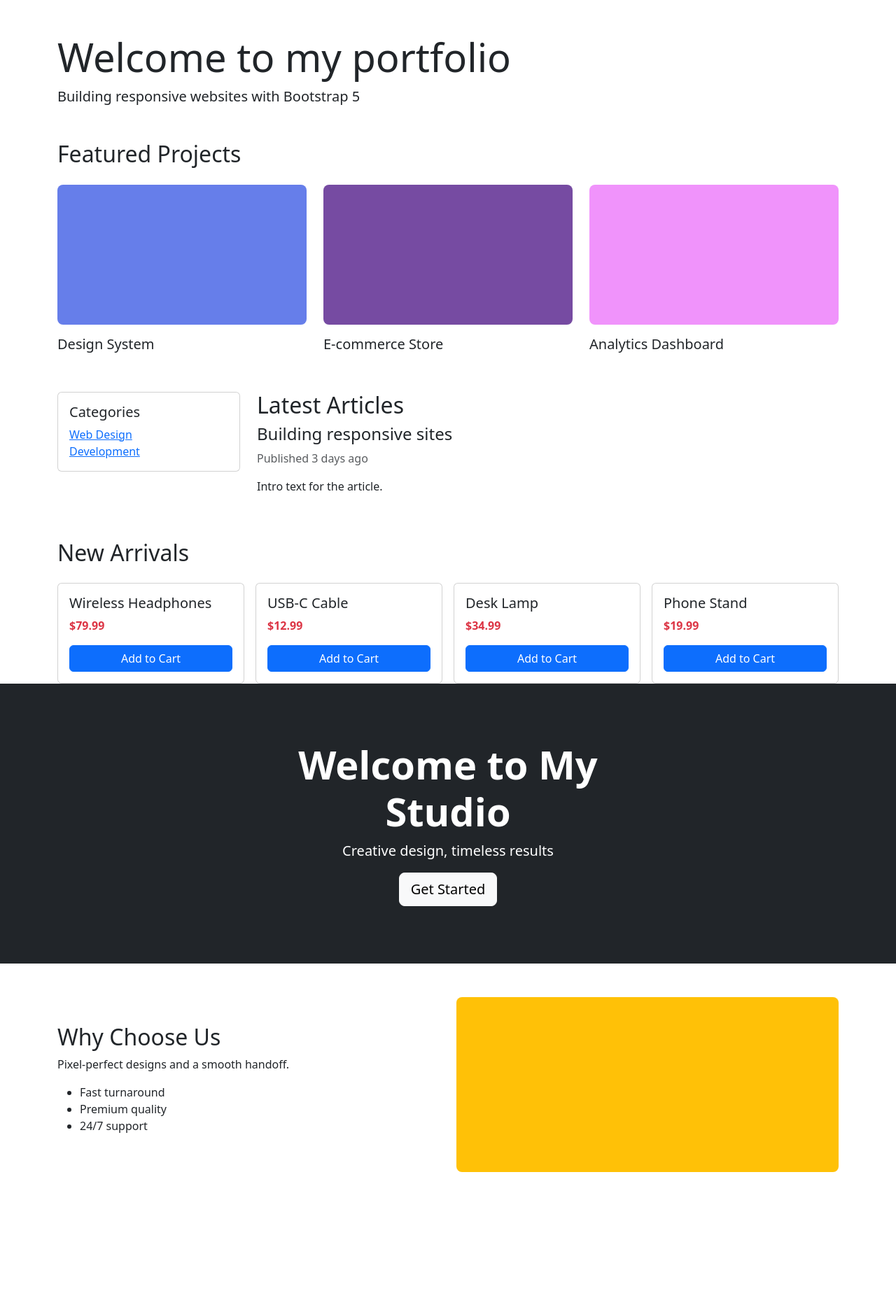
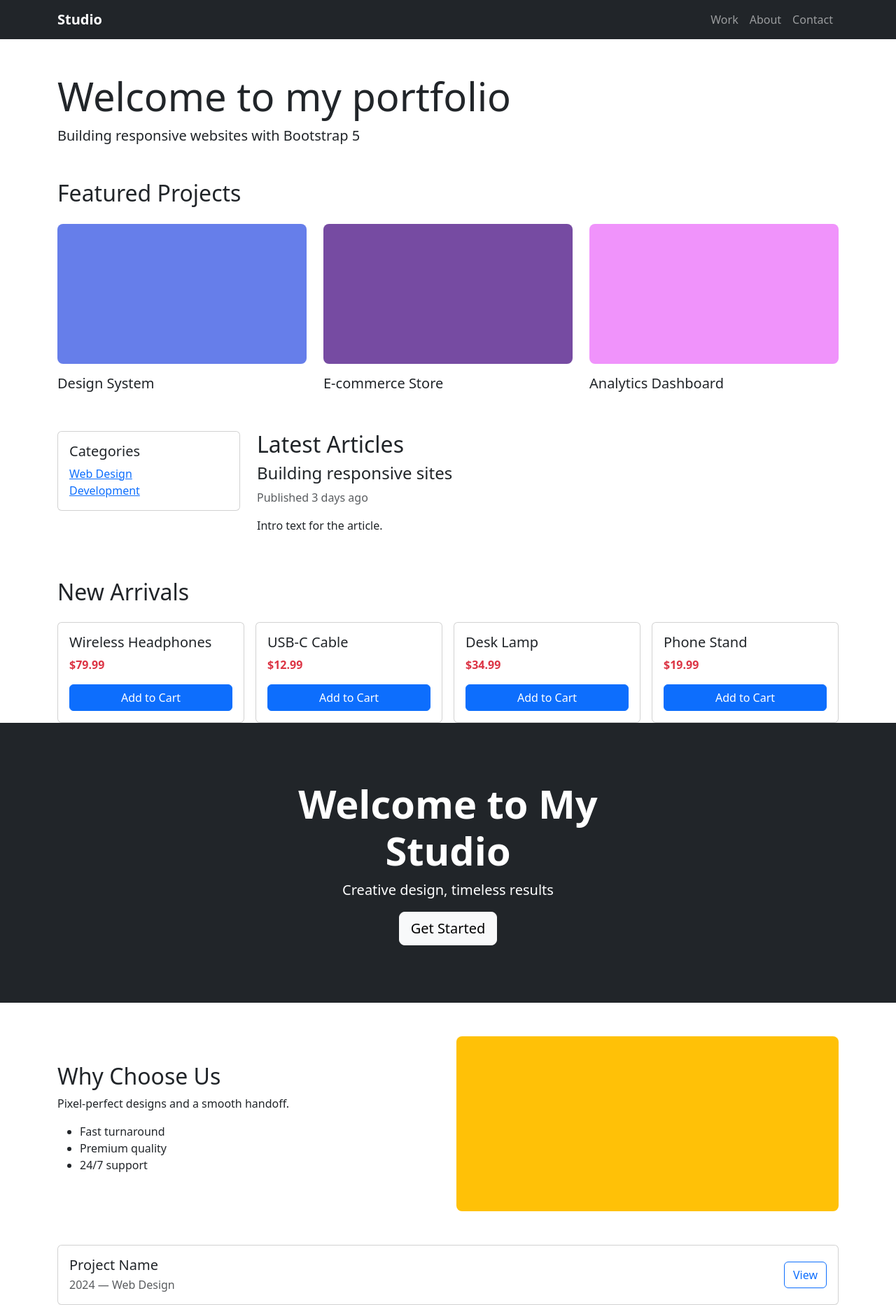
Before and after one commit to Hashcat07/Digital-Nurture, a website: page Upskilling/bootstrap5/index.html in a window 1280 px wide. Shown: the whole page at 70% size. Before the commit the page ends 1675 px from the top, so only its background shows below. Drawn offline with nearby package versions, Linux system fonts and the light colour scheme.

Commit message:
feat: add responsive navbar and flexbox

```diff
--- a/Upskilling/bootstrap5/index.html
+++ b/Upskilling/bootstrap5/index.html
@@ -10,6 +10,25 @@
     />
   </head>
   <body>
+    <nav class="navbar navbar-expand-md navbar-dark bg-dark">
+      <div class="container">
+        <a class="navbar-brand fw-bold" href="#">Studio</a>
+        <button
+          class="navbar-toggler"
+          data-bs-toggle="collapse"
+          data-bs-target="#menu"
+        >
+          <span class="navbar-toggler-icon"></span>
+        </button>
+        <div class="collapse navbar-collapse" id="menu">
+          <ul class="navbar-nav ms-auto">
+            <li class="nav-item"><a class="nav-link" href="#">Work</a></li>
+            <li class="nav-item"><a class="nav-link" href="#">About</a></li>
+            <li class="nav-item"><a class="nav-link" href="#">Contact</a></li>
+          </ul>
+        </div>
+      </div>
+    </nav>
     <div class="container mt-5">
       <h1 class="display-4">Welcome to my portfolio</h1>
       <p class="lead">Building responsive websites with Bootstrap 5</p>
@@ -135,6 +154,19 @@
         </div>
       </div>
     </section>
+    <section class="container mt-5">
+      <div class="card">
+        <div
+          class="card-body d-flex justify-content-between align-items-center"
+        >
+          <div>
+            <h5 class="card-title mb-1">Project Name</h5>
+            <p class="text-muted mb-0">2024 — Web Design</p>
+          </div>
+          <a href="#" class="btn btn-outline-primary">View</a>
+        </div>
+      </div>
+    </section>
     <script src="https://cdn.jsdelivr.net/npm/bootstrap@5.3.0/dist/js/bootstrap.bundle.min.js"></script>
   </body>
 </html>
```
